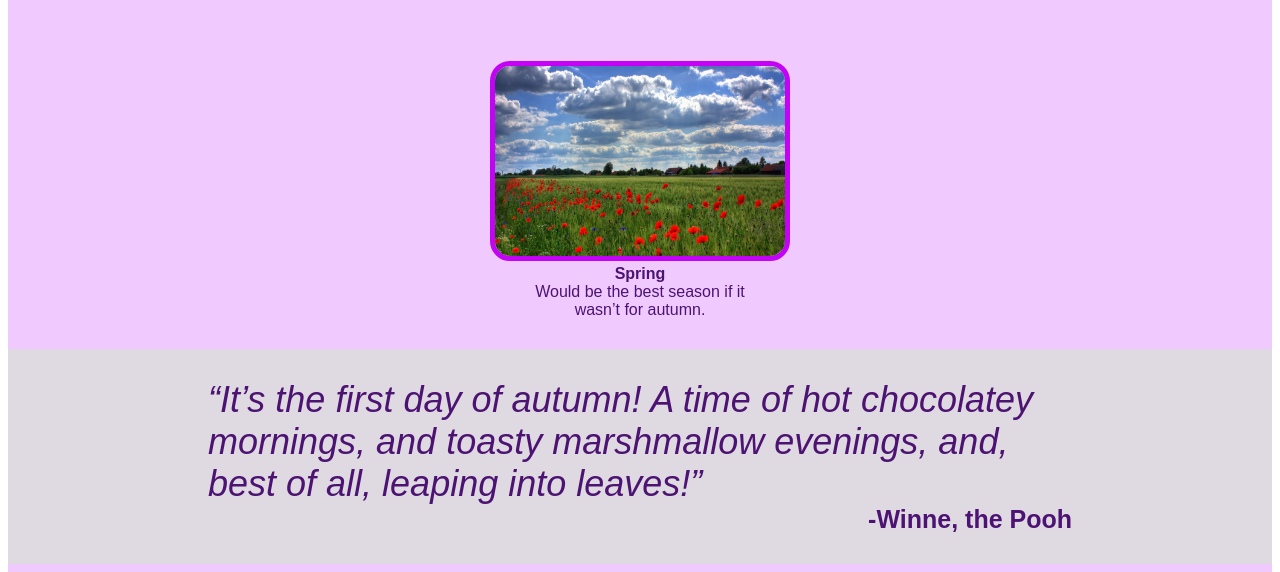
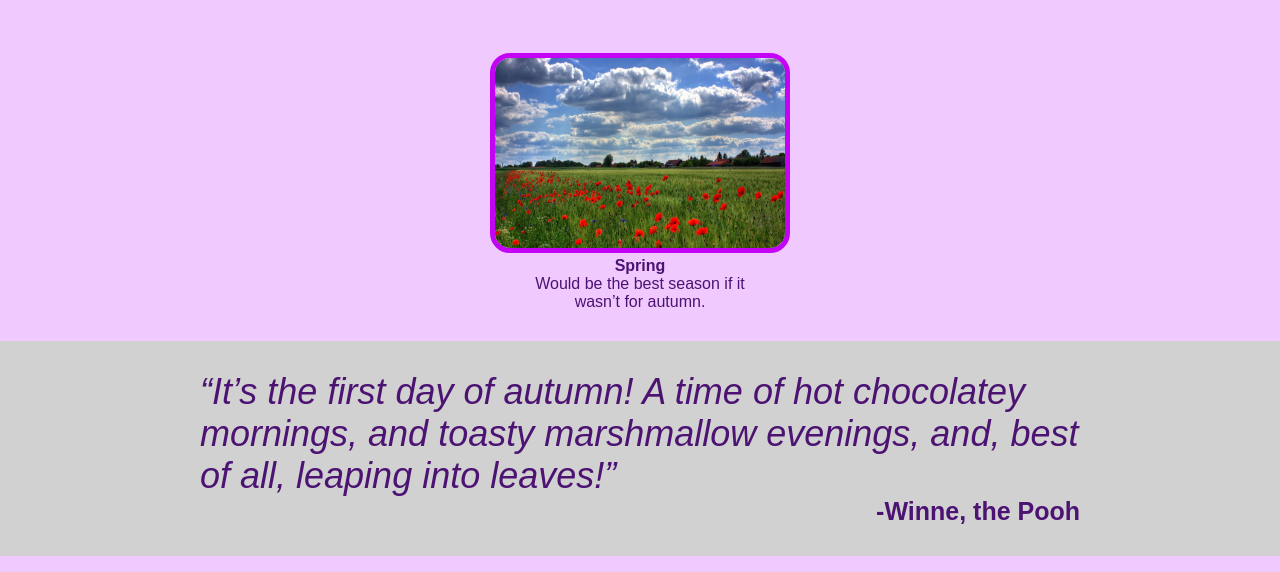
Before and after one commit to Nomorei-nem/seasons, a plain HTML site: page index.html in a window 1280 px wide. Shown: the part 955-1527 px from the top of the page. Drawn offline with Linux system fonts and the light colour scheme.

Commit message:
Remove margins on body
Removed the body margins so that the background colors go all the way to
the edge of the window. Changed the color of the quote background.

```diff
--- a/css/styles.css
+++ b/css/styles.css
@@ -2,6 +2,10 @@
     font-family: Arial, Helvetica, sans-serif;
     /* border: 1px solid red; */
     box-sizing: border-box;
+}
+
+body {
+    margin: 0;
 }
 
 .logo {
@@ -130,7 +134,7 @@ h3 {
 }
 
 .quote {
-    background-color: #afa2b467;
+    background-color: #d1d1d1;
     color: #4c1372;
     padding: 30px 200px;
 }
```
